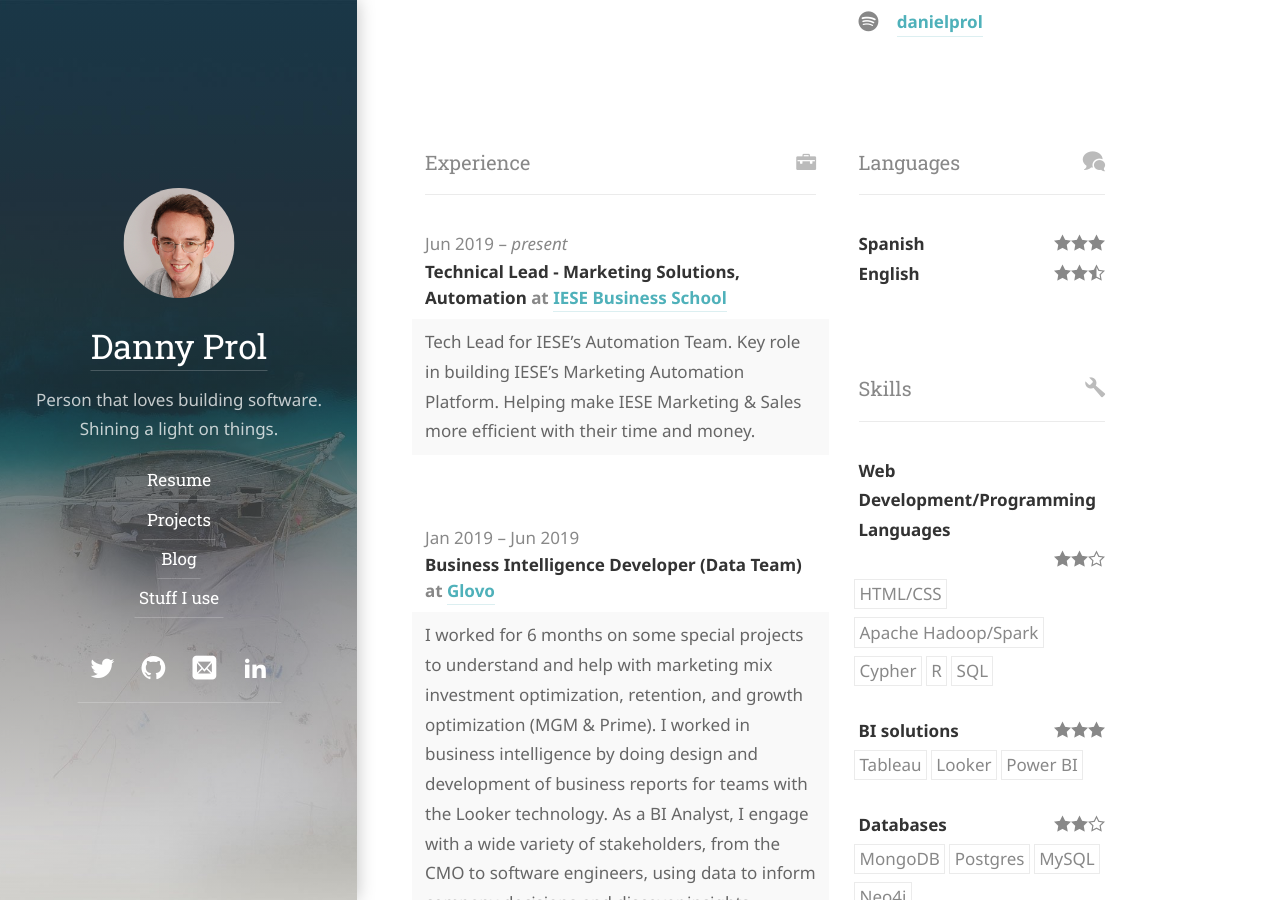
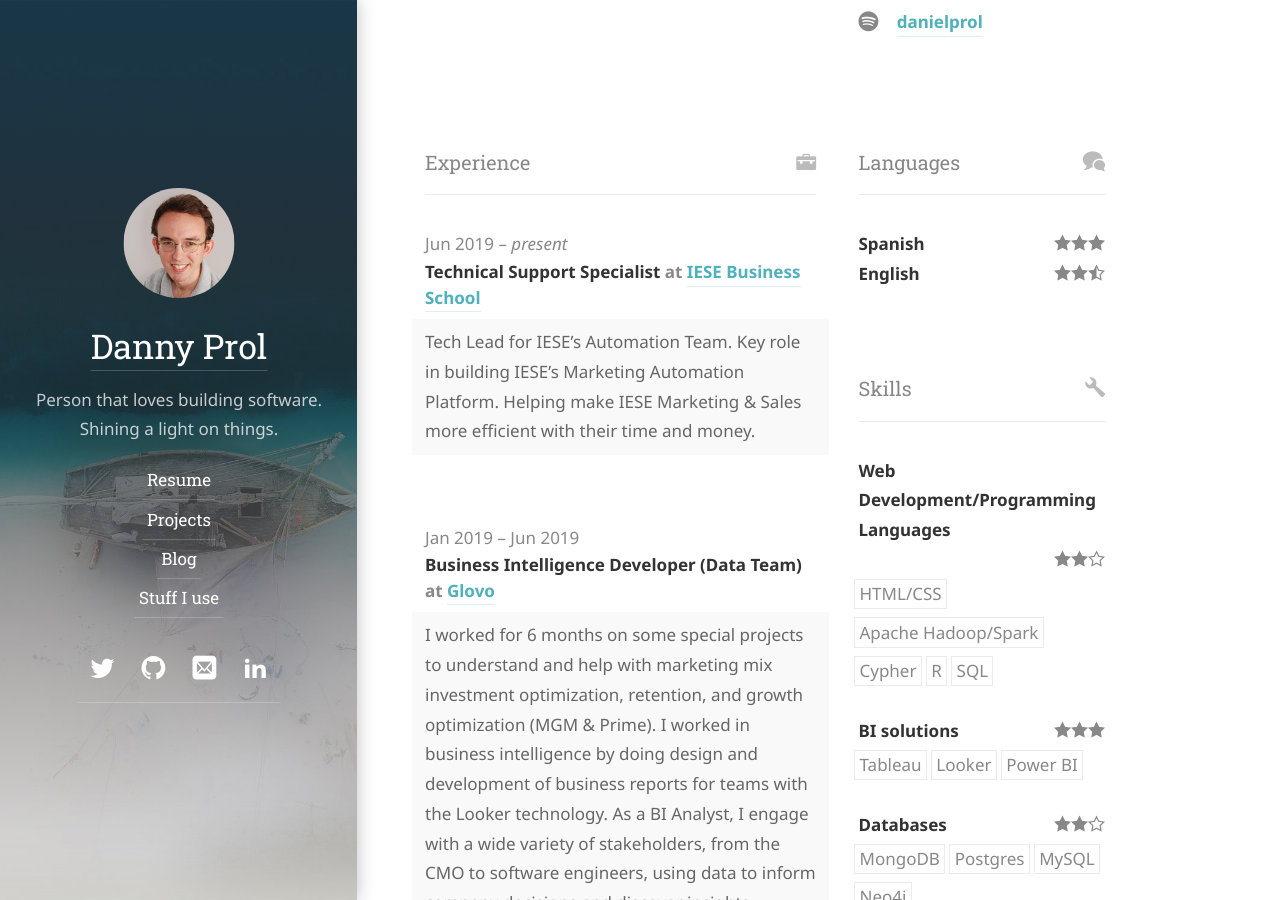
Before and after one commit to dprol/dprol.github.io, a Jekyll site: the page built from resume.md, in a window 1280 px wide and 900 px high, scrolled down 412 px. Built offline with Jekyll 4.4.1, drawn with Linux system fonts in a browser that asks for light colours; some web fonts are replaced.

Commit message:
Update resume.yml

```diff
--- a/_data/resume.yml
+++ b/_data/resume.yml
@@ -28,7 +28,7 @@ basics:
 
 work:
   - company: "IESE Business School"
-    position: "Technical Lead - Marketing Solutions, Automation"
+    position: "Technical Support Specialist"
     website: "https://www.iese.edu/"
     startDate: "2019-06-04"
     endDate: ""
```
